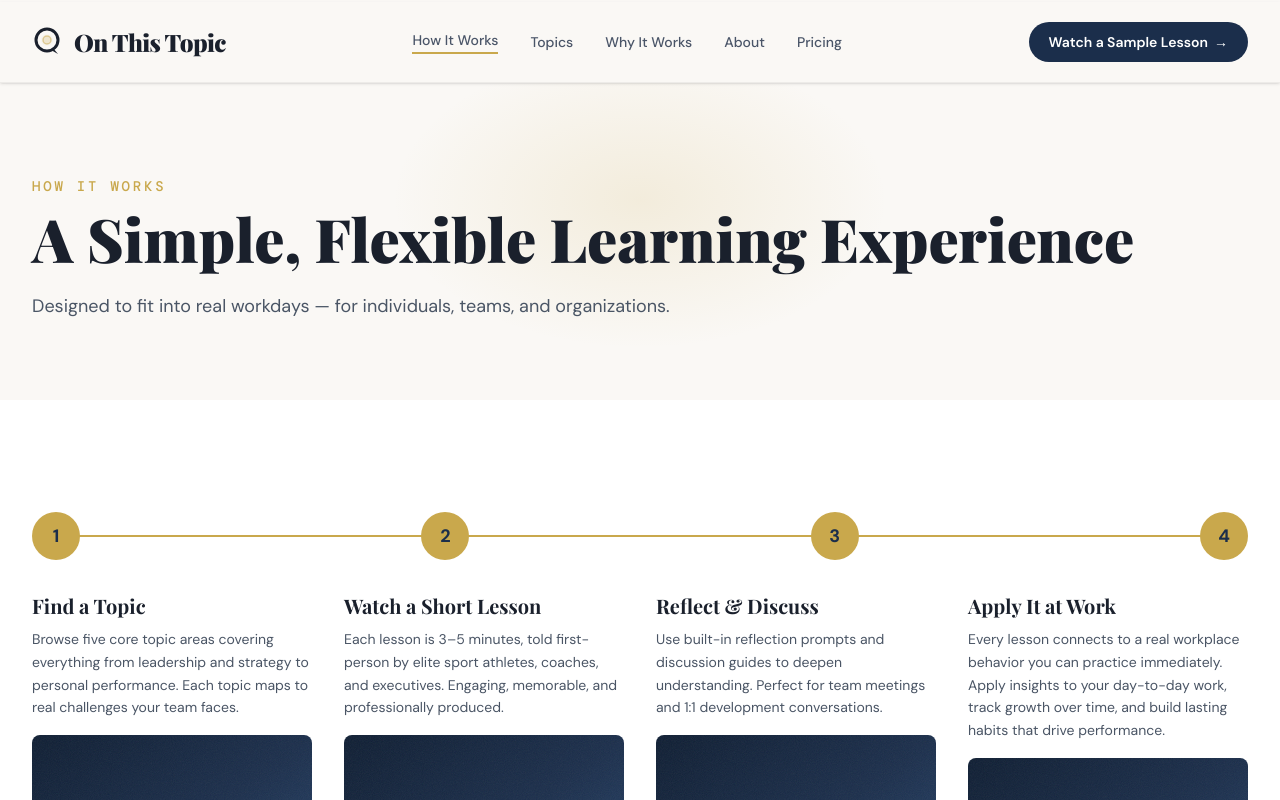
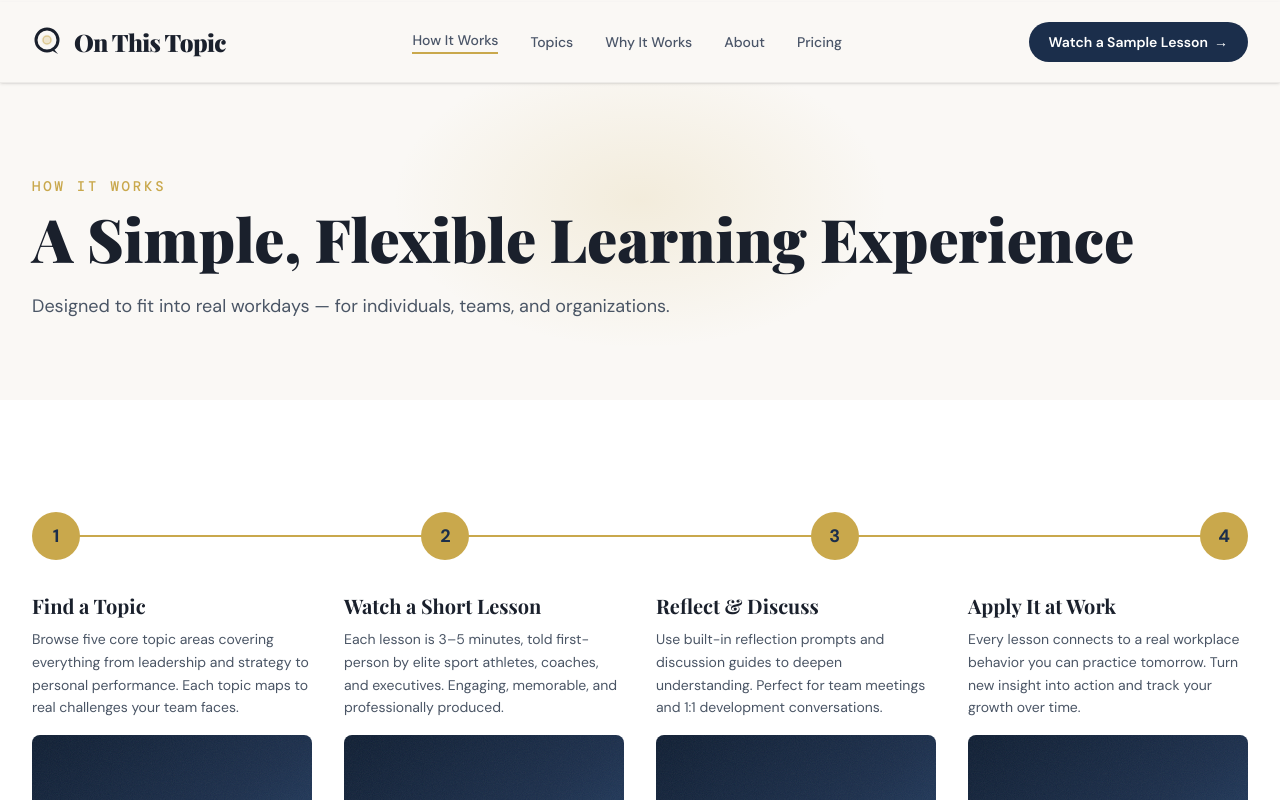
Before and after one commit to mvicenzino/onthistopic, a Next.js app: page /how-it-works in a window 1280 px wide. Shown: the top 800 px of the page. Built offline with nearby package versions, Linux system fonts and the light colour scheme.

Commit message:
Match step 4 description to exactly 139 chars like step 3
Co-Authored-By: Claude Opus 4.6 (1M context) <noreply@anthropic.com>

```diff
--- a/src/app/how-it-works/page.tsx
+++ b/src/app/how-it-works/page.tsx
@@ -44,7 +44,7 @@ const steps = [
     number: 4,
     title: 'Apply It at Work',
     description:
-      'Every lesson connects to a real workplace behavior you can practice immediately. Apply insights to your day-to-day work, track growth over time, and build lasting habits that drive performance.',
+      'Every lesson connects to a real workplace behavior you can practice tomorrow. Turn new insight into action and track your growth over time.',
     image: 'Apply at Work',
   },
 ]
```
